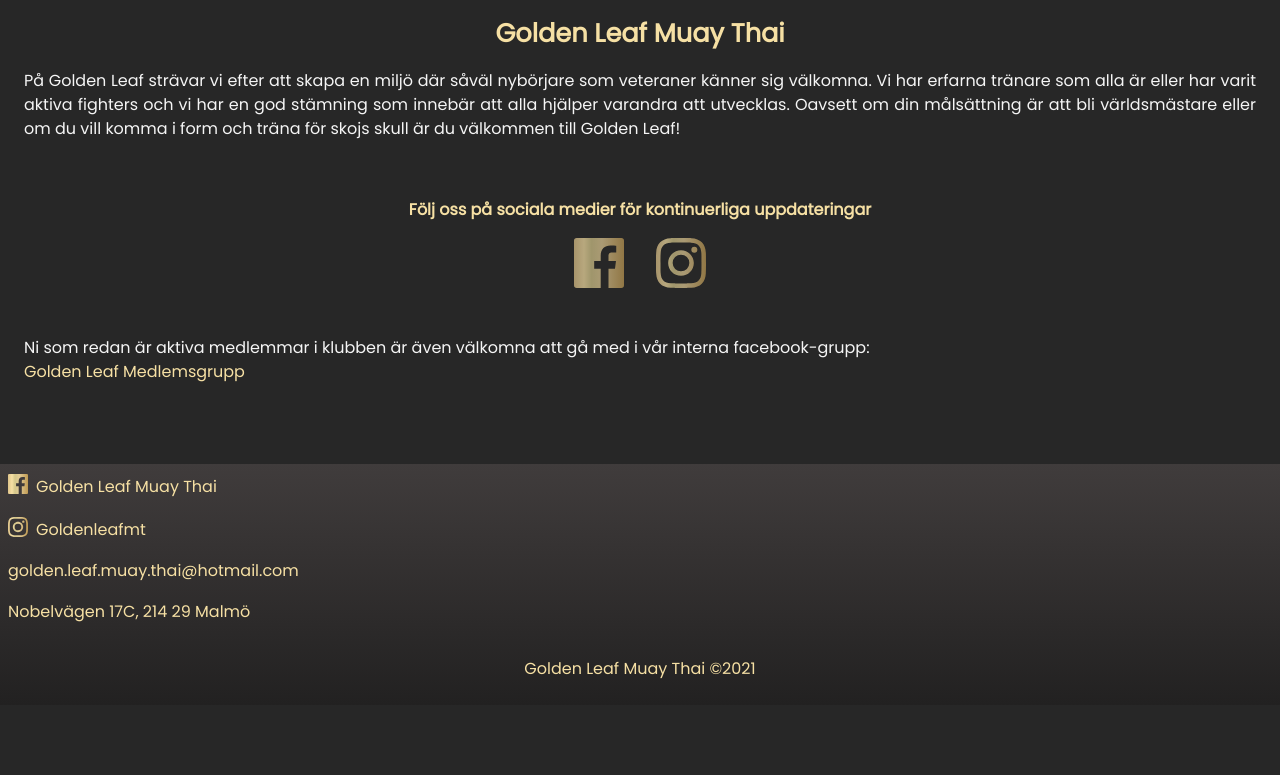
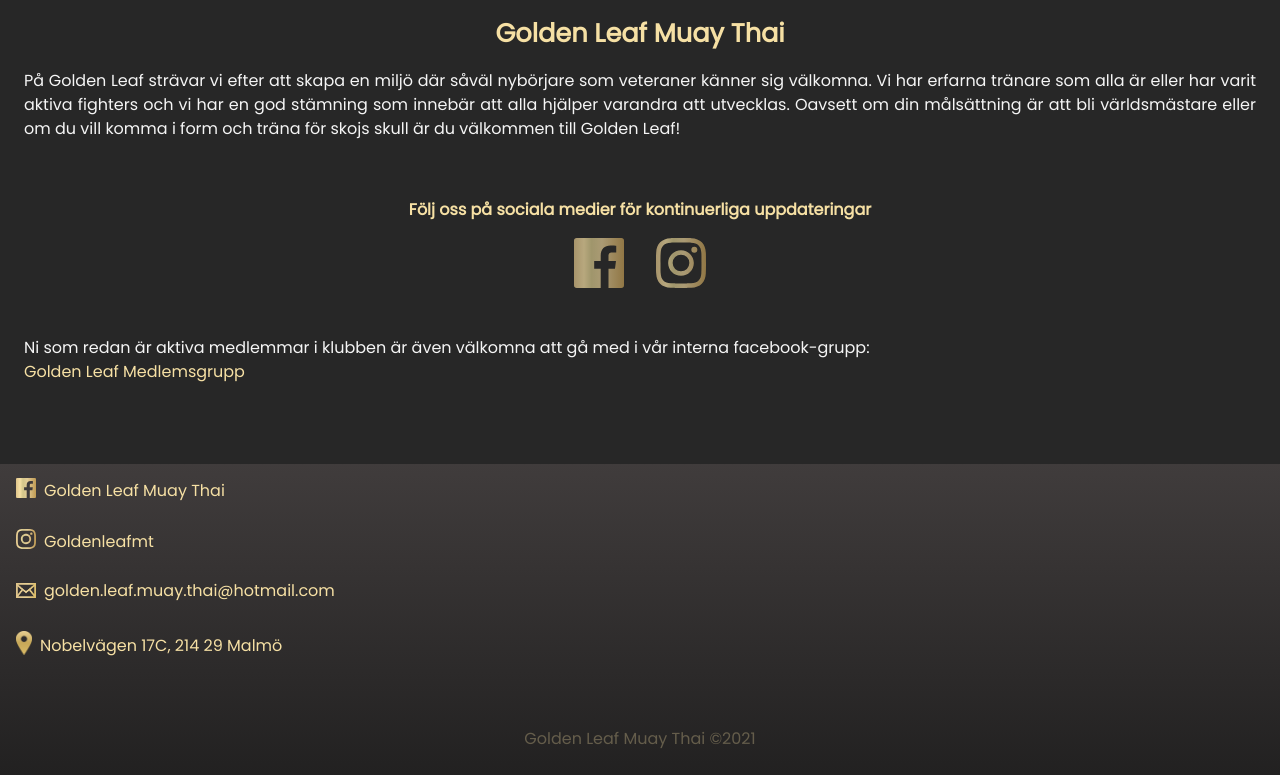
Before and after one commit to cedrikvonheiroth/golden, a React (Create React App) app: page / in a window 1280 px wide. Shown: the part 392-1167 px from the top of the page. Before the commit the page ends 1097 px from the top, so only its background shows below. Built offline with nearby package versions, Linux system fonts and the light colour scheme.

Commit message:
added icons in footer

```diff
--- a/src/components/Footer.js
+++ b/src/components/Footer.js
@@ -2,6 +2,8 @@ import React from 'react'
 import styles from '../css/Footer.module.css'
 import goldFacebookLogo from '../icons/facebook-gold.svg'
 import goldInstagramLogo from '../icons/instagram-gold.svg'
+import emailLogo from '../icons/email-gold.png'
+import locationLogo from '../icons/location-gold.png'
 
 
 function Footer() {
@@ -23,9 +25,21 @@ function Footer() {
                 </div><span className={styles.spanLink}>Goldenleafmt</span></a>
             </div>
 
+            <div className={styles.linkWrapper}>
+                <a href='https://www.gmail.com' target="_blank" rel="noreferrer"><div className={styles.emailLogoWrapper} >
+                    <img src={emailLogo} alt='email' />
+                </div><span className={styles.spanLink}>golden.leaf.muay.thai@hotmail.com</span></a>
+            </div>
 
-            <p>golden.leaf.muay.thai@hotmail.com</p>
-            <p>Nobelvägen 17C, 214 29 Malmö </p>
+            <div className={styles.linkWrapper}>
+                <a href='https://goo.gl/maps/aEuZfFqD1CHVWGcf6' target="_blank" rel="noreferrer"><div className={styles.locationLogoWrapper} >
+                    <img src={locationLogo} alt='email' />
+                </div><span className={styles.spanLink}>Nobelvägen 17C, 214 29 Malmö</span></a>
+            </div>
+
+
+            {/* <p>golden.leaf.muay.thai@hotmail.com</p> */}
+
             <p className={styles.copyright}>Golden Leaf Muay Thai ©2021 </p>
         </div>
     )
--- a/src/css/Footer.module.css
+++ b/src/css/Footer.module.css
@@ -22,20 +22,29 @@
 .linkWrapper {
     /* text-align: center; */
     /* background-color: rgb(48, 71, 71); */
-    padding: 0.5rem;
+    padding: 0.75rem 1rem;
 
 }
 
 
 
 .facebookLogoWrapper,
-.instagramLogoWrapper {
+.instagramLogoWrapper,
+.emailLogoWrapper {
     display: inline-block;
     height: 20px;
     width: 20px;
     position: relative;
     top: 2px;
     /* opacity: 1; */
+}
+
+.locationLogoWrapper {
+    display: inline-block;
+    height: 16px;
+    width: 16px;
+    position: relative;
+    top: 4px;
 }
 
 a {
@@ -50,6 +59,7 @@ a {
 }
 
 .copyright {
-    margin: 1rem;
+    margin: 3rem 0rem 1rem 0rem;
     text-align: center;
+    opacity: 0.3;
 }
```
Also changed, not shown: src/icons/location-gold.png (added).
